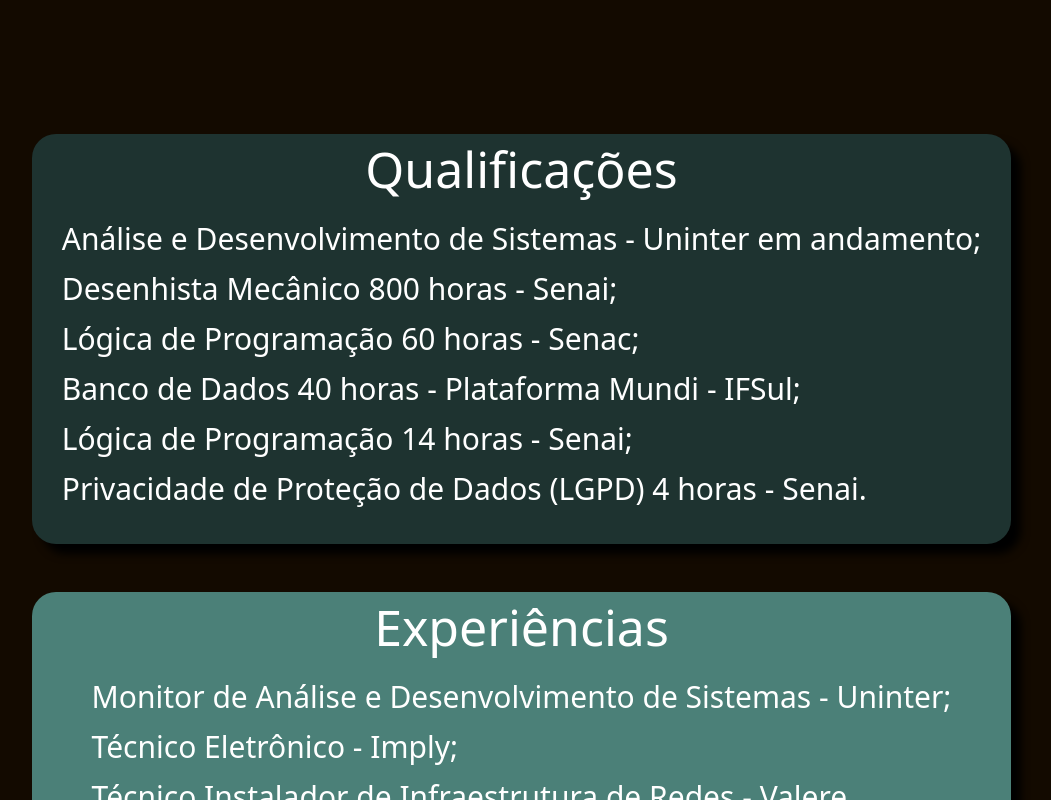
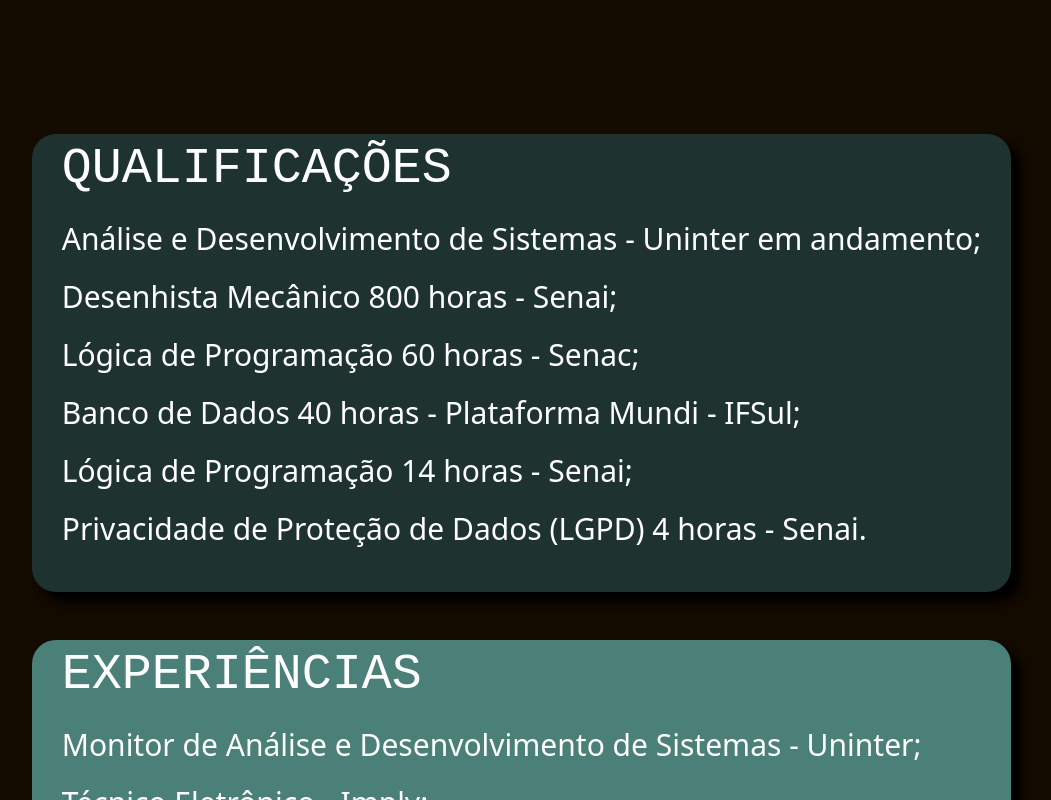
Before and after one commit to danton-ferrari/protfolio, a React (Vite) app: page / in a window 1280 px wide. Shown: the part 740-1540 px from the top of the page, without its empty margins (118-1169 px from the left). Built offline with nearby package versions, Linux system fonts and the light colour scheme.

Commit message:
Ajeitei algumas coisas

```diff
--- a/src/pages/SobreMim.css
+++ b/src/pages/SobreMim.css
@@ -27,6 +27,8 @@
 }
 
 .qualificacoes-h2 {
+  font-family: system-ui, -apple-system, BlinkMacSystemFont, "Segoe UI", Roboto,
+    Oxygen, Ubuntu, Cantarell, "Open Sans", "Helvetica Neue", sans-serif;
   font-size: 26px;
   font-weight: 400;
   line-height: 50px;
@@ -37,6 +39,7 @@
   font-size: 18px;
   font-weight: 400;
   margin: 10px 30px 30px 30px;
+  /* padding: 10px 30px 30px 30px; */
 }
 
 .qualificacoes-lista ul {
@@ -54,14 +57,21 @@
 }
 
 .experiencias-h2 {
+  font-family: system-ui, -apple-system, BlinkMacSystemFont, "Segoe UI", Roboto,
+    Oxygen, Ubuntu, Cantarell, "Open Sans", "Helvetica Neue", sans-serif;
   font-size: 26px;
   font-weight: 400;
   line-height: 50px;
   margin: 0;
 }
+/*
+@font-face {
+  font-family: "feeling";
+  src: url(../components/Feeling.ttf) format("truetype");
+} */
 
 .experiencias-lista {
-  font-size: 14px;
+  font-size: 18px;
   font-weight: 400;
   margin: 10px 30px 30px 30px;
 }
@@ -166,6 +176,21 @@
   }
 }
 
+.qualificacoes-lista ul,
+.experiencias-lista ul {
+  list-style: none;
+  margin: 0; /* Remove margens */
+  padding: 0; /* Remove preenchimentos */
+}
+
+.qualificacoes-lista ul li,
+.experiencias-lista ul li {
+  line-height: 24px; /* Espaçamento entre linhas */
+  margin-bottom: 8px; /* Espaçamento entre itens */
+  word-break: break-word; /* Permite quebra de linha em palavras longas */
+  overflow-wrap: break-word; /* Quebra de linha se necessário */
+}
+
 .measure1 {
   width: 75%;
   animation: measure-1 4s linear;
@@ -193,16 +218,33 @@
   }
 
   h2.qualificacoes-h2 {
+    font-family: monospace;
+    width: 100%;
+    margin-left: 30px;
+    /* padding-left: 30px; */
     font-size: 50px;
     line-height: 70px;
     /* color: #2f2f2f; */
   }
 
   h2.experiencias-h2 {
+    font-family: monospace;
+    width: 100%;
+    margin-left: 30px;
+    /* padding-left: 30px; */
     font-size: 50px;
+    font-weight: 400;
     line-height: 70px;
     /* color: #2f2f2f; */
   }
+
+  /* .qualificacoes-h2,
+  .experiencias-h2 {
+    text-align: left;
+    margin-left: 0;
+    width: 100%;
+    padding-left: 20px;
+  } */
 
   .sobre-mim {
     grid-column-start: 1;
@@ -224,6 +266,7 @@
   .qualificacoes {
     position: relative;
     max-height: none;
+    align-items: start;
     box-shadow: 10px 10px 8px #000000;
     border-radius: 24px;
     margin-bottom: 24px;
--- a/src/pages/SobreMim.jsx
+++ b/src/pages/SobreMim.jsx
@@ -21,7 +21,7 @@
     <div id="sobre-mim" className="sobre-mim">
       <div className="curriculo hidden">
         <div className="qualificacoes">
-          <h2 className="qualificacoes-h2">Qualificações</h2>
+          <h2 className="qualificacoes-h2">QUALIFICAÇÕES</h2>
           <div className="qualificacoes-lista">
             <ul>
               <li>
@@ -36,7 +36,7 @@
           </div>
         </div>
         <div className="experiencias">
-          <h2 className="experiencias-h2">Experiências</h2>
+          <h2 className="experiencias-h2">EXPERIÊNCIAS</h2>
           <div className="experiencias-lista">
             <ul>
               <li>
```
Also changed, not shown: src/components/Feeling.ttf (added).
